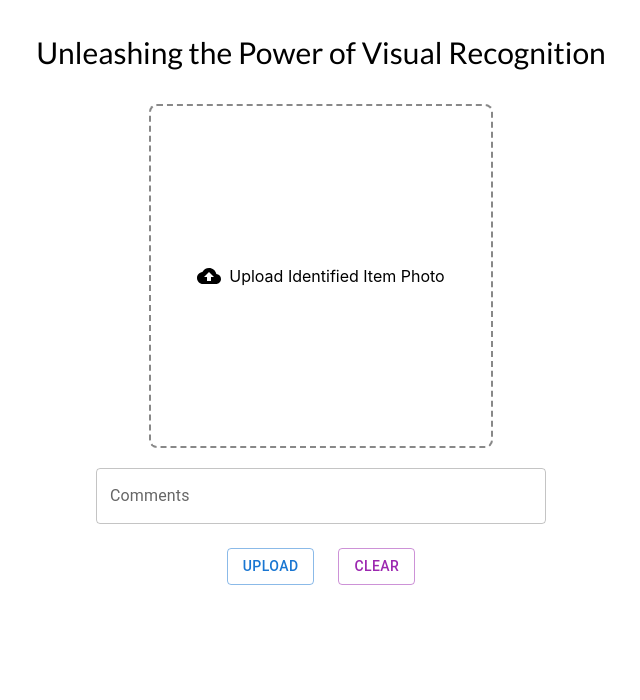
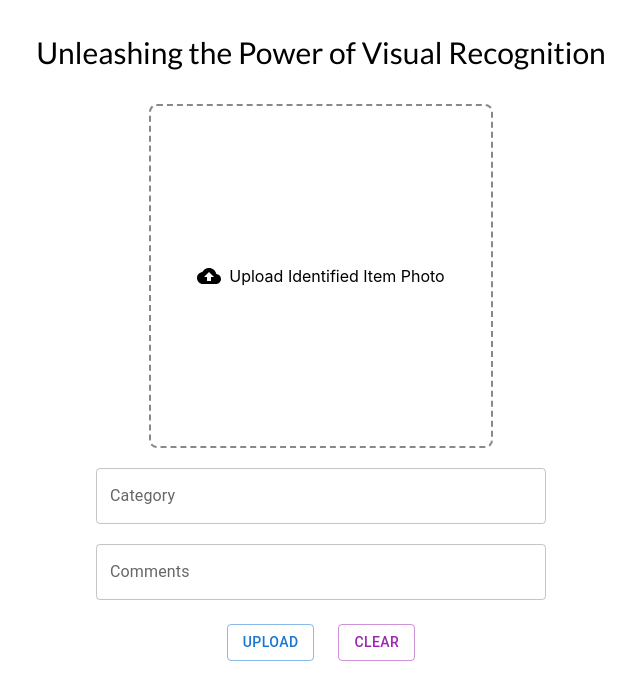
Before and after one commit to prasadnagabathula/WLIM, a React (Create React App) app: page /upload in a window 1280 px wide. Shown: the top 700 px of the page, without its empty margins (361-1001 px from the left). Built offline with nearby package versions, Linux system fonts and the light colour scheme.

Commit message:
Admin UploadPhotos -Category added

```diff
--- /dev/null
+++ b/src/Admin/CategoryDropdown.js
@@ -0,0 +1,45 @@
+import React, { useState, useEffect } from 'react';
+import { Autocomplete, TextField } from '@mui/material';
+import PropTypes from 'prop-types';
+
+function CategoryDropdown({ categoryOptions, initialCategory, onCategoryChange }) {
+  const [category, setCategory] = useState(initialCategory || "Others");
+
+  useEffect(() => {
+    setCategory(initialCategory);
+  }, [initialCategory]);
+
+  const handleChange = (event, newValue) => {
+    const newCategory = categoryOptions.includes(newValue) ? newValue : "Others";
+    setCategory(newCategory);
+    onCategoryChange(newCategory); // Notify parent component of the change
+  };
+
+  return (
+    <Autocomplete
+      options={categoryOptions} // Full list of options passed from parent
+      value={category}
+      onChange={handleChange}
+      freeSolo  // Allows entering a value not in the list
+      renderInput={(params) => (
+        <TextField
+          {...params}
+          label="Category"
+          variant="outlined"
+          sx={{
+            width: { xs: "100%", sm: "400px", md: "450px" },
+            marginBottom: "20px",
+          }}
+        />
+      )}
+    />
+  );
+}
+
+CategoryDropdown.propTypes = {
+  categoryOptions: PropTypes.array.isRequired,
+  initialCategory: PropTypes.string,
+  onCategoryChange: PropTypes.func.isRequired,
+};
+
+export default CategoryDropdown;
--- a/src/Admin/uploadPhotos.js
+++ b/src/Admin/uploadPhotos.js
@@ -7,12 +7,14 @@ import { Button,Grid,Alert, Snackbar, Typography, Box, TextField} from '@mui/mat
 import { fontFamily, styled } from '@mui/system';
 import { useNavigate } from 'react-router-dom';
 import CloudUploadIcon from '@mui/icons-material/CloudUpload';
+import { CATEGORY_OPTIONS } from '../Components/Constants';
+import CategoryDropdown from './CategoryDropdown';
 
 const UploadPhotos = ({isDrawerOpen}) => {
   const [selectedFile, setSelectedFile] = useState(null);
   const [message, setMessage] = useState('');
   const [selectedImage, setSelectedImage] = useState(null);
-  const [category, setCategory] = useState(null);
+  const [category, setCategory] = useState("");
   const [tags, setTags] = useState([]);
   const [itemDescription, setItemDescription] = useState(null);
   const [isDisabled, setIsDisabled] = useState(false);
@@ -22,6 +24,7 @@ const UploadPhotos = ({isDrawerOpen}) => {
   const [marginLeft, setMarginLeft] = useState(100);
   const [marginRight, setMarginRight] = useState(100);
   const [comments, setComments] = useState('');
+  const [categoryOptions, setCategoryOptions] = useState("");
 
   useEffect(() => {
     setMarginLeft(isDrawerOpen ? 300 : 100);
@@ -46,6 +49,9 @@ const UploadPhotos = ({isDrawerOpen}) => {
     setSnackbarOpen(false);
   };
 
+  const onCategoryChange = (newCategory) => {
+    setCategory(newCategory);
+  };
 
   const UploadBox = styled(Box)({
     // width: '300px',
@@ -69,6 +75,10 @@ const UploadPhotos = ({isDrawerOpen}) => {
     setMessage('');
   };
 
+  const toInitialCapitalCase = (str) => {
+    return str.replace(/\b\w/g, (char) => char.toUpperCase());
+  };
+
   const analyzeImage = async (imageData) => {
     const apiUrl = `${endpoint}/vision/v3.1/analyze?visualFeatures=Categories,Description,Objects`;
 
@@ -87,8 +97,17 @@ const UploadPhotos = ({isDrawerOpen}) => {
       setItemDescription(itemDesc);
 
       const objects = response.data.objects;
-      const objectCategory = objects && objects.length > 0 ? objects[0].object : "unknown";
-      setCategory(objectCategory);
+      const objectCategory = objects && objects.length > 0 ? objects[0].object : "Others";
+
+      const combinedText = [...imageTags, itemDesc, objectCategory].join(" ").toLowerCase();
+
+      console.log(combinedText);
+
+      const matchedCategory = CATEGORY_OPTIONS.find((category) =>
+        combinedText.toLowerCase().includes(category.toLowerCase())
+      ) || "Others";
+      setCategory(toInitialCapitalCase(matchedCategory));
+      setCategoryOptions(CATEGORY_OPTIONS);
 
       setIsDisabled(false);
     } catch (error) {
@@ -101,10 +120,10 @@ const UploadPhotos = ({isDrawerOpen}) => {
     setIsDisabled(true);
     const file = e.target.files[0];
     if (file) {
-        // Create a local URL for the selected image
+
         const imageUrl = URL.createObjectURL(file);
 
-        setSelectedImage(imageUrl); // Set the local URL for rendering
+        setSelectedImage(imageUrl);
 
         const reader = new FileReader();
         reader.onloadend = () => {
@@ -223,6 +242,14 @@ const UploadPhotos = ({isDrawerOpen}) => {
                   onChange={handleFileChange}
                 />
 
+
+                <CategoryDropdown
+                  categoryOptions={categoryOptions}
+                  initialCategory={category}
+                  onCategoryChange={onCategoryChange}
+                />
+
+
                 <TextField
                   label="Comments"
                   variant="outlined"
--- /dev/null
+++ b/src/Components/Constants.js
@@ -0,0 +1,31 @@
+// constants.js
+export const CATEGORY_OPTIONS = [
+    "Electronics",
+    "Accessories",
+    "Personal Items",
+    "Apparel",
+    "Documents",
+    "Stationery",
+    "Food Containers",
+    "Drink Containers",
+    "Bag",
+    "Health Products",
+    "Hygiene Products",
+    "Sports",
+    "Watch",
+    "Tool",
+    "Headphone",
+    "Earphone",
+    "Phone",
+    "Bottle",
+    "Book",
+    "Vallet",
+    "Camera",
+    "Key",
+    "Jacket",
+    "Coat",
+    "Blazor",
+    "Jerkin",
+    "Others"
+
+];
```
